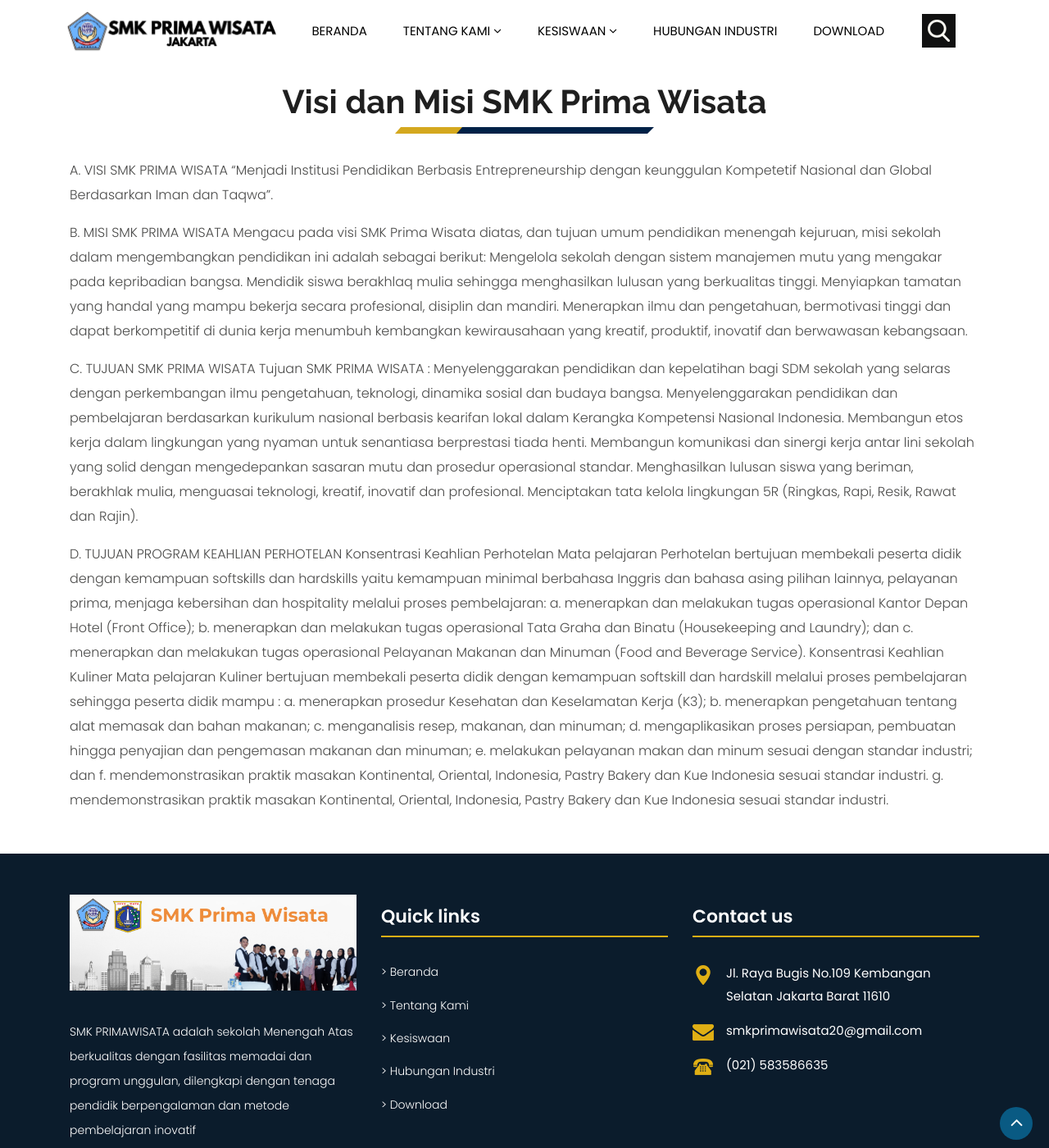
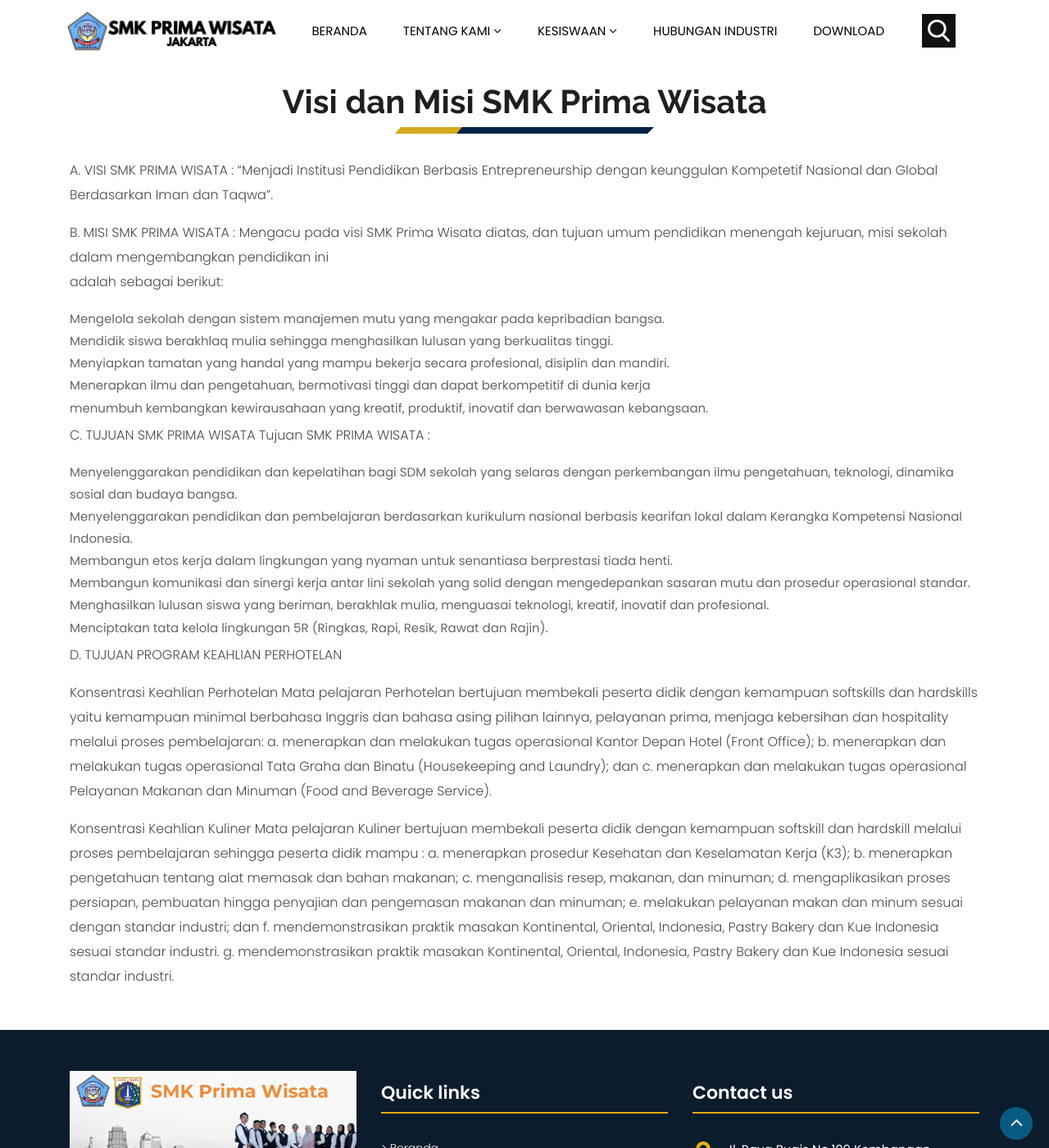
Before and after one commit to yokowasis/website-smkprimawisata.sch.id, a Jekyll site: the page built from pages/visidanmisi.md, in a window 1280 px wide and 1400 px high. Shown: the whole window at 82% size. Built offline with Jekyll 4.4.1, drawn with Linux system fonts in a browser that asks for light colours; part of the change alters nothing that is shown.

```diff
--- a/pages/visidanmisi.md
+++ b/pages/visidanmisi.md
@@ -4,23 +4,35 @@ layout: default
 
 # Visi dan Misi SMK Prima Wisata
 
-A. VISI SMK PRIMA WISATA “Menjadi Institusi Pendidikan Berbasis Entrepreneurship dengan keunggulan Kompetetif Nasional dan Global Berdasarkan Iman dan Taqwa”.
+A. VISI SMK PRIMA WISATA :
+   “Menjadi Institusi Pendidikan Berbasis Entrepreneurship dengan keunggulan Kompetetif Nasional dan Global Berdasarkan Iman dan Taqwa”.
 
-B. MISI SMK PRIMA WISATA Mengacu pada visi SMK Prima Wisata diatas, dan tujuan umum pendidikan menengah kejuruan, misi sekolah dalam mengembangkan pendidikan ini adalah sebagai berikut:
-Mengelola sekolah dengan sistem manajemen mutu yang mengakar pada kepribadian bangsa.
-Mendidik siswa berakhlaq mulia sehingga menghasilkan lulusan yang berkualitas tinggi.
-Menyiapkan tamatan yang handal yang mampu bekerja secara profesional, disiplin dan mandiri.
-Menerapkan ilmu dan pengetahuan, bermotivasi tinggi dan dapat berkompetitif di dunia kerja
-menumbuh kembangkan kewirausahaan yang kreatif, produktif, inovatif dan berwawasan kebangsaan.
+B. MISI SMK PRIMA WISATA :
+   Mengacu pada visi SMK Prima Wisata diatas, dan tujuan umum pendidikan menengah kejuruan, misi sekolah dalam mengembangkan pendidikan ini
+   adalah sebagai berikut:
+  1. Mengelola sekolah dengan sistem manajemen mutu yang mengakar pada kepribadian bangsa.
+  2. Mendidik siswa berakhlaq mulia sehingga menghasilkan lulusan yang berkualitas tinggi.
+  3. Menyiapkan tamatan yang handal yang mampu bekerja secara profesional, disiplin dan mandiri.
+  4. Menerapkan ilmu dan pengetahuan, bermotivasi tinggi dan dapat berkompetitif di dunia kerja
+  5. menumbuh kembangkan kewirausahaan yang kreatif, produktif, inovatif dan berwawasan kebangsaan.
 
 C. TUJUAN SMK PRIMA WISATA Tujuan SMK PRIMA WISATA :
-Menyelenggarakan pendidikan dan kepelatihan bagi SDM sekolah yang selaras dengan perkembangan ilmu pengetahuan, teknologi, dinamika sosial dan budaya bangsa.
-Menyelenggarakan pendidikan dan pembelajaran berdasarkan kurikulum nasional berbasis kearifan lokal dalam Kerangka Kompetensi Nasional Indonesia.
-Membangun etos kerja dalam lingkungan yang nyaman untuk senantiasa berprestasi tiada henti.
-Membangun komunikasi dan sinergi kerja antar lini sekolah yang solid dengan mengedepankan sasaran mutu dan prosedur operasional standar.
-Menghasilkan lulusan siswa yang beriman, berakhlak mulia, menguasai teknologi, kreatif, inovatif dan profesional.
-Menciptakan tata kelola lingkungan 5R (Ringkas, Rapi, Resik, Rawat dan Rajin).
+   1. Menyelenggarakan pendidikan dan kepelatihan bagi SDM sekolah yang selaras dengan perkembangan ilmu pengetahuan, teknologi, dinamika sosial dan budaya bangsa.
+   2. Menyelenggarakan pendidikan dan pembelajaran berdasarkan kurikulum nasional berbasis kearifan lokal dalam Kerangka Kompetensi Nasional Indonesia.
+   3. Membangun etos kerja dalam lingkungan yang nyaman untuk senantiasa berprestasi tiada henti.
+   4. Membangun komunikasi dan sinergi kerja antar lini sekolah yang solid dengan mengedepankan sasaran mutu dan prosedur operasional standar.
+   5. Menghasilkan lulusan siswa yang beriman, berakhlak mulia, menguasai teknologi, kreatif, inovatif dan profesional.
+   6. Menciptakan tata kelola lingkungan 5R (Ringkas, Rapi, Resik, Rawat dan Rajin).
 
 D. TUJUAN PROGRAM KEAHLIAN PERHOTELAN
-Konsentrasi Keahlian Perhotelan Mata pelajaran Perhotelan bertujuan membekali peserta didik dengan kemampuan softskills dan hardskills yaitu kemampuan minimal berbahasa Inggris dan bahasa asing pilihan lainnya, pelayanan prima, menjaga kebersihan dan hospitality melalui proses pembelajaran: a. menerapkan dan melakukan tugas operasional Kantor Depan Hotel (Front Office); b. menerapkan dan melakukan tugas operasional Tata Graha dan Binatu (Housekeeping and Laundry); dan c. menerapkan dan melakukan tugas operasional Pelayanan Makanan dan Minuman (Food and Beverage Service).
-Konsentrasi Keahlian Kuliner Mata pelajaran Kuliner bertujuan membekali peserta didik dengan kemampuan softskill dan hardskill melalui proses pembelajaran sehingga peserta didik mampu : a. menerapkan prosedur Kesehatan dan Keselamatan Kerja (K3); b. menerapkan pengetahuan tentang alat memasak dan bahan makanan; c. menganalisis resep, makanan, dan minuman; d. mengaplikasikan proses persiapan, pembuatan hingga penyajian dan pengemasan makanan dan minuman; e. melakukan pelayanan makan dan minum sesuai dengan standar industri; dan f. mendemonstrasikan praktik masakan Kontinental, Oriental, Indonesia, Pastry Bakery dan Kue Indonesia sesuai standar industri. g. mendemonstrasikan praktik masakan Kontinental, Oriental, Indonesia, Pastry Bakery dan Kue Indonesia sesuai standar industri.
+   1. Konsentrasi Keahlian Perhotelan Mata pelajaran Perhotelan bertujuan membekali peserta didik dengan kemampuan softskills dan hardskills yaitu kemampuan minimal
+      berbahasa Inggris dan bahasa asing pilihan lainnya, pelayanan prima, menjaga kebersihan dan hospitality melalui proses pembelajaran:
+      a. menerapkan dan melakukan tugas operasional Kantor Depan Hotel (Front Office);
+      b. menerapkan dan melakukan tugas operasional Tata Graha dan Binatu (Housekeeping and Laundry); dan
+      c. menerapkan dan melakukan tugas operasional Pelayanan Makanan dan Minuman (Food and Beverage Service).
+
+  2. Konsentrasi Keahlian Kuliner Mata pelajaran Kuliner bertujuan membekali peserta didik dengan kemampuan softskill dan hardskill melalui proses pembelajaran
+     sehingga peserta didik mampu : a. menerapkan prosedur Kesehatan dan Keselamatan Kerja (K3); b. menerapkan pengetahuan tentang alat memasak dan bahan makanan; c.
+     menganalisis resep, makanan, dan minuman; d. mengaplikasikan proses persiapan, pembuatan hingga penyajian dan pengemasan makanan dan minuman; e. melakukan
+     pelayanan makan dan minum sesuai dengan standar industri; dan f. mendemonstrasikan praktik masakan Kontinental, Oriental, Indonesia, Pastry Bakery dan Kue
+     Indonesia sesuai standar industri. g. mendemonstrasikan praktik masakan Kontinental, Oriental, Indonesia, Pastry Bakery dan Kue Indonesia sesuai standar industri.
```
